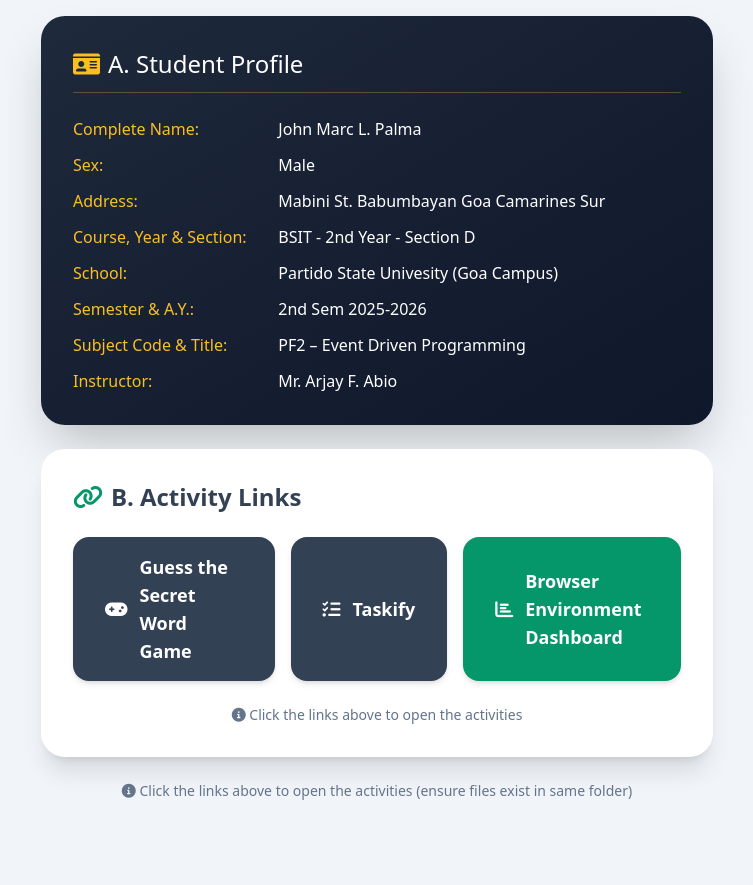
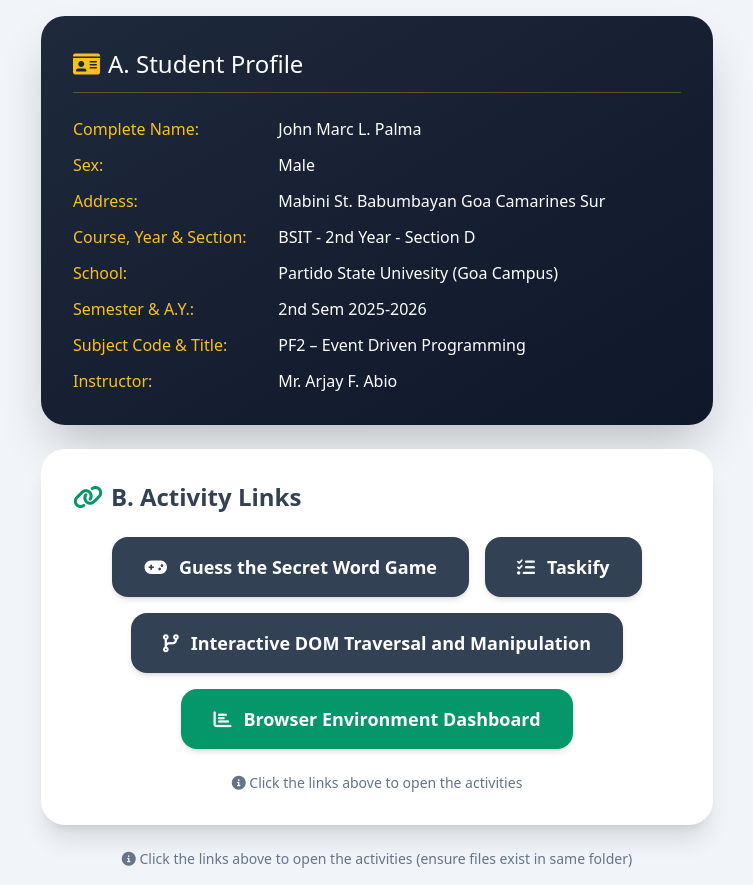
Before and after one commit to palmsss-lab/browser_dashboard, a website: page index.html in a window 1280 px wide. Shown: the whole page, without its empty margins (263-1016 px from the left). Before the commit the page ends 817 px from the top, so only its background shows below. Drawn offline with nearby package versions, Linux system fonts and the light colour scheme.

Commit message:
done adding neew activity

```diff
--- a/index.html
+++ b/index.html
@@ -61,13 +61,13 @@
         </div>
 
             <!-- Activity Links -->
-        <div class="bg-white rounded-3xl shadow-xl p-8">
+        <div class="bg-white rounded-3xl shadow-xl p-8 max-w-5xl mx-auto w-full">
             <h2 class="text-2xl font-semibold mb-6 flex items-center gap-2 text-slate-700">
                 <i class="fas fa-link text-emerald-600"></i>
                 B. Activity Links
             </h2>
 
-            <div class="flex flex-col sm:flex-row gap-4 justify-center">
+            <div class="flex flex-col sm:flex-row gap-4 justify-center flex-wrap">
                 <!-- Guess the Secret Word Game -->
                 <a href="https://word-guessing-game-sepia-nine.vercel.app/" target="_blank"
                 class="bg-slate-700 hover:bg-slate-800 text-white font-semibold px-8 py-4 rounded-2xl transition-all duration-200 shadow-md hover:shadow-xl flex items-center justify-center gap-3 text-lg">
@@ -75,11 +75,18 @@
                     Guess the Secret Word Game
                 </a>
 
-                <!-- TASKIFY LINK - same style as word game -->
+                <!-- TASKIFY LINK -->
                 <a href="https://taskify-seven-delta.vercel.app/" target="_blank"
                 class="bg-slate-700 hover:bg-slate-800 text-white font-semibold px-8 py-4 rounded-2xl transition-all duration-200 shadow-md hover:shadow-xl flex items-center justify-center gap-3 text-lg">
                     <i class="fas fa-tasks"></i>
                     Taskify
+                </a>
+
+                <!-- Interactive DOM Traversal and Manipulation -->
+                <a href="https://interactive-dom-traversal-and-manip.vercel.app/" target="_blank"
+                class="bg-slate-700 hover:bg-slate-800 text-white font-semibold px-8 py-4 rounded-2xl transition-all duration-200 shadow-md hover:shadow-xl flex items-center justify-center gap-3 text-lg">
+                    <i class="fas fa-code-branch"></i>
+                    Interactive DOM Traversal and Manipulation
                 </a>
 
                 <!-- Browser Environment Dashboard -->
```
